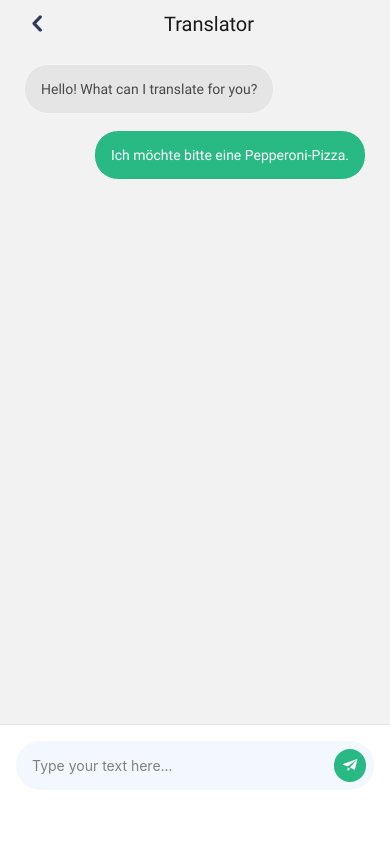
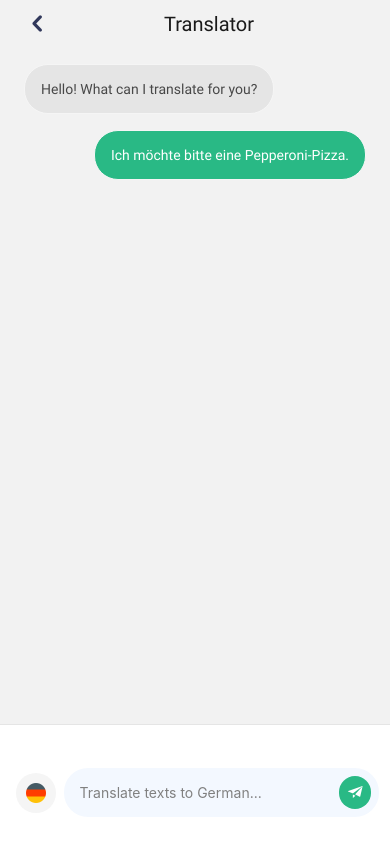
Before and after one commit to pedrorubinger/lingo-app, a React Native app: screen /Translator in a window 390 px wide. Shown: the top 848 px of the page. Built offline with nearby package versions, Linux system fonts and the light colour scheme.

Commit message:
feat: add the initial structure of language selector on translator page

```diff
--- a/src/modules/dashboard/screens/translator/index.tsx
+++ b/src/modules/dashboard/screens/translator/index.tsx
@@ -11,6 +11,10 @@ import {
   ContentBox,
   Footer,
   FooterContent,
+  InputBox,
+  LanguageSelectorBox,
+  LanguageSelectorBtn,
+  LanguageSelectorImg,
   MessageBox,
   MessageTypography,
 } from "@modules/dashboard/screens/translator/styles"
@@ -53,13 +57,23 @@ export const Translator: React.FC<Props> = () => {
 
       <Footer>
         <FooterContent>
+          <LanguageSelectorBox>
+            <LanguageSelectorBtn>
+              <LanguageSelectorImg
+                source={require("@assets/images/flags/germany.png")}
+              />
+            </LanguageSelectorBtn>
+          </LanguageSelectorBox>
+
+          <InputBox>
             <Input
-            placeholder="Type your text here..."
+              placeholder="Translate texts to German..."
               button={{
                 icon: "paper-plane",
                 onPress: () => console.log("PRESSED"),
               }}
             />
+          </InputBox>
         </FooterContent>
       </Footer>
     </>
--- a/src/modules/dashboard/screens/translator/styles.ts
+++ b/src/modules/dashboard/screens/translator/styles.ts
@@ -4,7 +4,7 @@ import { TranslatorMessageOrigin } from "@interfaces/index"
 import { Theme } from "@styles/index"
 import { Typography } from "@components/Typography"
 
-const { colors, spacing, radius } = Theme
+const { colors, spacing, radius, inputSize } = Theme
 
 export const ContentBox = styled.View`
   width: 100%;
@@ -58,7 +58,33 @@ export const Footer = styled.SafeAreaView`
 
 export const FooterContent = styled.View`
   height: 100%;
+  width: 100%;
+
+  flex-direction: row;
+  align-items: center;
+  gap: ${spacing.sm}px;
 
   margin-top: ${spacing.sm}px;
-  padding: ${spacing.sm}px ${spacing.md}px;
+  padding: ${spacing.sm}px 4%;
 `
+
+export const InputBox = styled.View`
+  width: 88%;
+`
+
+export const LanguageSelectorBox = styled.View``
+
+export const LanguageSelectorBtn = styled.TouchableOpacity`
+  border-radius: ${radius.lg}px;
+
+  align-items: center;
+  justify-content: center;
+  padding: ${spacing.sm}px;
+
+  background-color: ${colors.grey100};
+`
+
+export const LanguageSelectorImg = styled.Image`
+  width: 24px;
+  height: 24px;
+`
```
Lines whose indentation alone changed are shown as unchanged.
